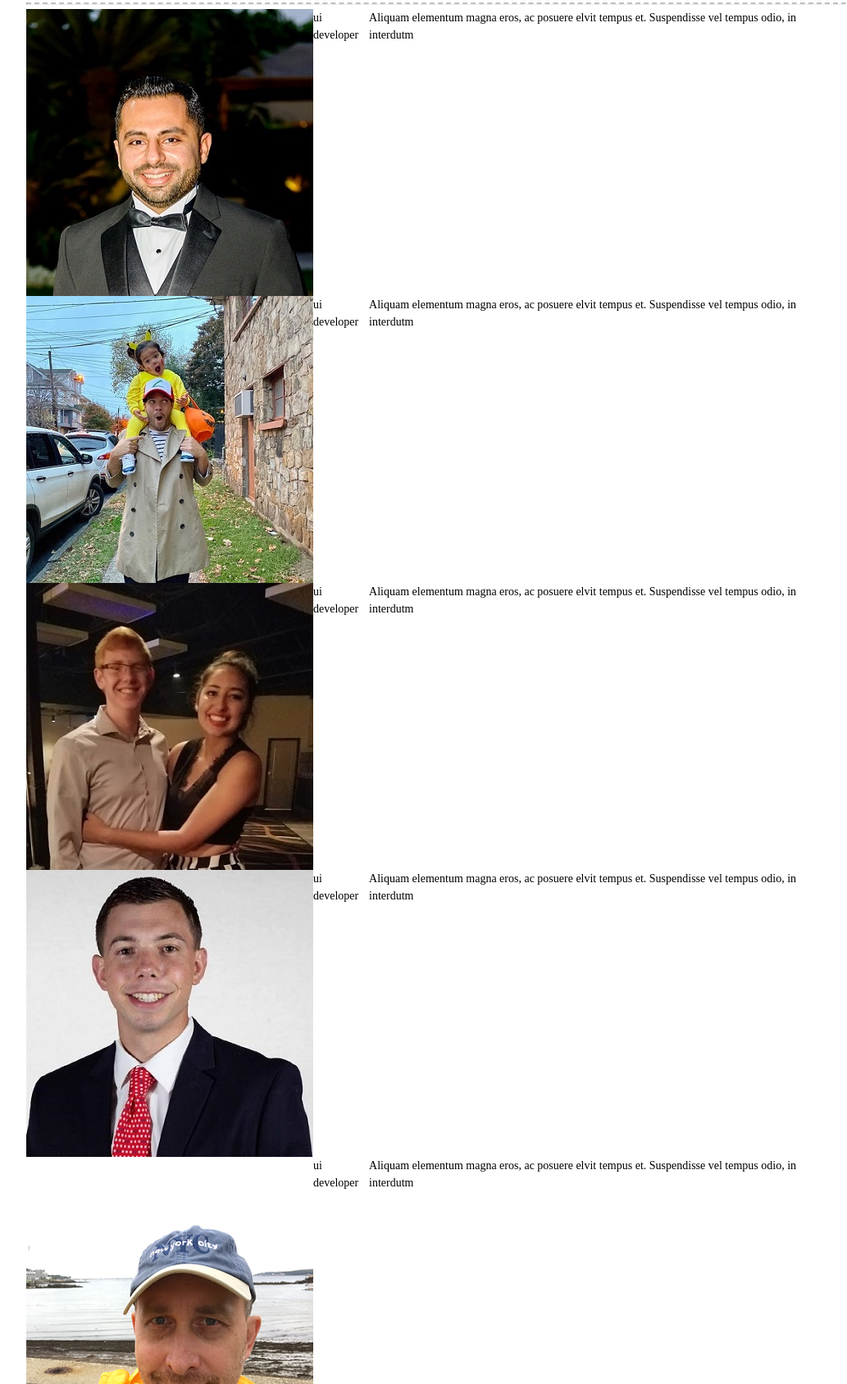
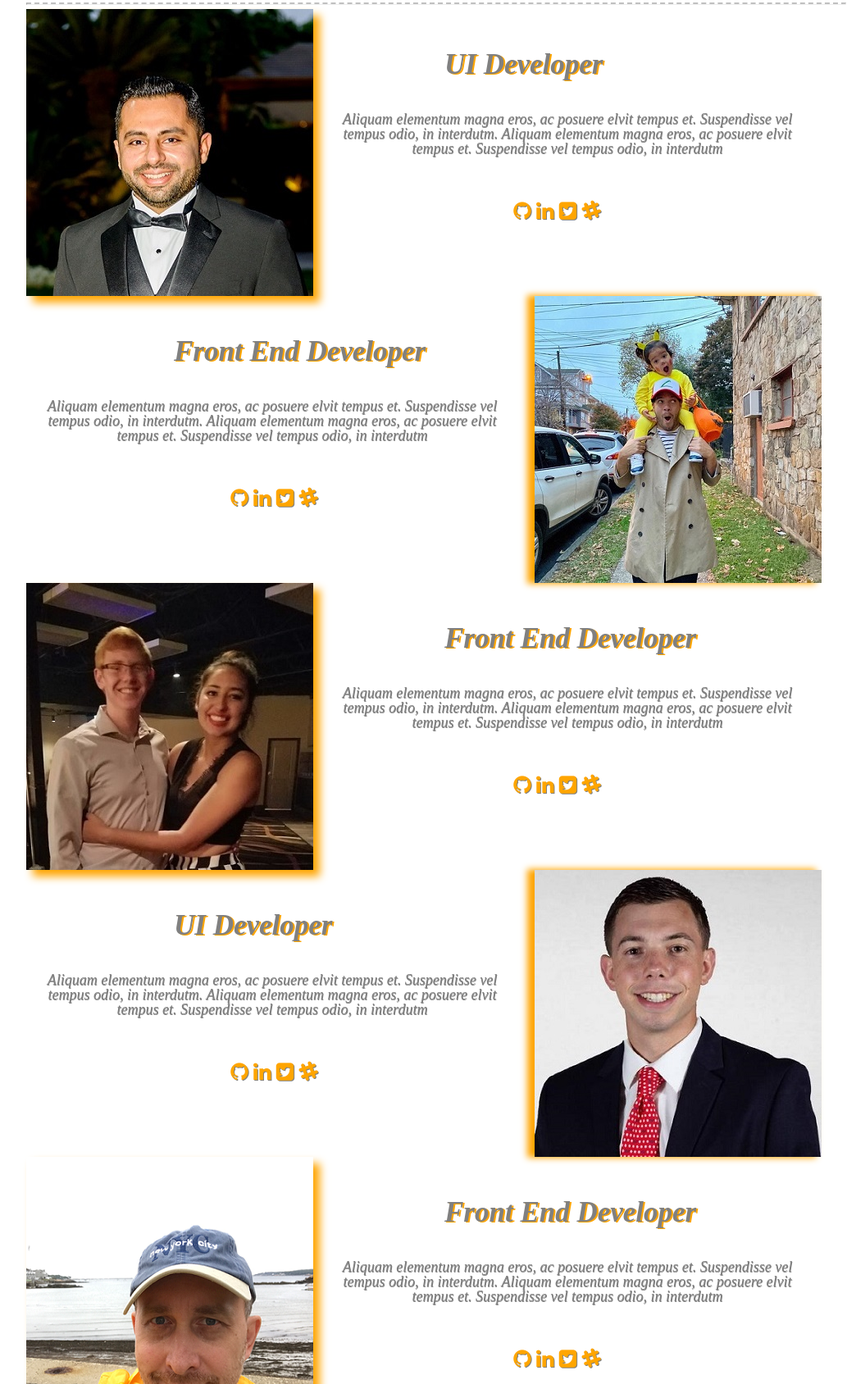
Before and after one commit to Refugee-Stories-PT-BW/ui, a plain HTML site: page about.html in a window 1280 px wide. Shown: the part 107-1795 px from the top of the page at 82% size, without its empty margins (108-1141 px from the left). Drawn offline with Linux system fonts and the light colour scheme.

Commit message:
Add files via upload

```diff
--- a/about.html
+++ b/about.html
@@ -31,57 +31,105 @@
           </nav>
           <hr>
 
-  <section>
+
+
 
           <div class="remon">
-          <img src="img/remon.jfif" >
-          <p>ui developer</p>
-          <p>Aliquam elementum magna eros, ac posuere elvit tempus et. Suspendisse vel tempus odio, in interdutm</p>
-              <i class="fab fa-github"></i>
-              <i class="fab fa-linkedin"></i>
+          <img class="remon1" src="img/remon.jfif" >
+
+        <div class="remon2">
+          <div class="dev">UI Developer</div>
+          <div class="bio">Aliquam elementum magna eros, ac posuere elvit tempus et.
+              Suspendisse vel tempus odio, in interdutm. Aliquam elementum magna eros, ac posuere elvit tempus et.
+              Suspendisse vel tempus odio, in interdutm</div>
+              <div class="icons"><i class="fa fa-github"></i>
+              <i class="fa fa-linkedin"></i>
+              <i class="fa fa-twitter-square"></i>
+              <i class="fa fa-slack"></i> </div>
+        </div>
+      </div>
+
+
+            <div class="ariel">
+
+                <div class="ariel2">
+          <div class="dev1">Front End Developer</div>
+          <div class="bio1">Aliquam elementum magna eros, ac posuere elvit tempus et.
+              Suspendisse vel tempus odio, in interdutm. Aliquam elementum magna eros, ac posuere elvit tempus et.
+              Suspendisse vel tempus odio, in interdutm</div>
+              <div class="icons"><i class="fa fa-github"></i>
+                <i class="fa fa-linkedin"></i>
+                <i class="fa fa-twitter-square"></i>
+                <i class="fa fa-slack"></i> </div>
+        </div>
+          <img class="ariel1" src="img/ariel.jfif">
             </div>
 
-            <div class="ariel">
-          <img src="img/ariel.jfif">
-          <p>ui developer</p>
-          <p>Aliquam elementum magna eros, ac posuere elvit tempus et. Suspendisse vel tempus odio, in interdutm</p>
-          <i class="fab fa-github"></i>
-          <i class="fab fa-linkedin"></i>
-        </div>
 
-        <div class="chase">
-        <img src="img/chase.jfif">
-        <p>ui developer</p>
-        <p>Aliquam elementum magna eros, ac posuere elvit tempus et. Suspendisse vel tempus odio, in interdutm</p>
-        <i class="fab fa-github"></i>
-              <i class="fab fa-linkedin"></i>
+            <div class="chase">
+
+        <img class="remon1" src="img/chase.jfif">
+        <div class="chase2">
+        <div class="dev">Front End Developer</div>
+        <div class="bio">Aliquam elementum magna eros, ac posuere elvit tempus et.
+            Suspendisse vel tempus odio, in interdutm. Aliquam elementum magna eros, ac posuere elvit tempus et.
+            Suspendisse vel tempus odio, in interdutm</div>
+            <div class="icons"><i class="fa fa-github"></i>
+              <i class="fa fa-linkedin"></i>
+              <i class="fa fa-twitter-square"></i>
+              <i class="fa fa-slack"></i> </div>
             </div>
+          </div>
 
               <div class="nathan">
-        <img src="img/nathan.jfif" >
-        <p>ui developer</p>
-        <p>Aliquam elementum magna eros, ac posuere elvit tempus et. Suspendisse vel tempus odio, in interdutm</p>
-     <i class="fab fa-github"></i>
-              <i class="fab fa-linkedin"></i>
+                  <div class="nathan2">
+        <div class="dev1">UI Developer</div>
+        <div class="bio1">Aliquam elementum magna eros, ac posuere elvit tempus et.
+            Suspendisse vel tempus odio, in interdutm. Aliquam elementum magna eros, ac posuere elvit tempus et.
+            Suspendisse vel tempus odio, in interdutm</div>
+            <div class="icons"><i class="fa fa-github"></i>
+              <i class="fa fa-linkedin"></i>
+              <i class="fa fa-twitter-square"></i>
+              <i class="fa fa-slack"></i> </div>
             </div>
+            <img class="nathan1" src="img/nathan.jfif" >
+          </div>
+
+
+
+
 
               <div class="vlad">
-      <img src="img/vlad.png" >
-      <p>ui developer</p>
-      <p>Aliquam elementum magna eros, ac posuere elvit tempus et. Suspendisse vel tempus odio, in interdutm</p>
-      <i class="fab fa-github"></i>
-      <i class="fab fa-linkedin"></i>
+      <img class="remon1" src="img/vlad.png" >
+      <div class="vlad2">
+      <div class="dev">Front End Developer </div>
+      <div class="bio">Aliquam elementum magna eros, ac posuere elvit tempus et.
+          Suspendisse vel tempus odio, in interdutm. Aliquam elementum magna eros, ac posuere elvit tempus et.
+          Suspendisse vel tempus odio, in interdutm</div>
+          <div class="icons"><i class="fa fa-github"></i>
+            <i class="fa fa-linkedin"></i>
+            <i class="fa fa-twitter-square"></i>
+            <i class="fa fa-slack"></i> </div>
+    </div>
     </div>
 
       <div class="lindsey">
-      <img src="img/lindsey.png" >
-      <p>ui developer</p>
-      <p>Aliquam elementum magna eros, ac posuere elvit tempus et. Suspendisse vel tempus odio, in interdutm</p>
-      <i class="fab fa-github"></i>
-      <i class="fab fa-linkedin"></i>
+          <div class="lindsey2">
+      <div class="dev1">Team Lead</div>
+      <div class="bio1">Aliquam elementum magna eros, ac posuere elvit tempus et.
+         Suspendisse vel tempus odio, in interdutm. Aliquam elementum magna eros, ac posuere elvit tempus et.
+         Suspendisse vel tempus odio, in interdutm</div>
+         <div class="icons"><i class="fa fa-github"></i>
+          <i class="fa fa-linkedin"></i>
+          <i class="fa fa-twitter-square"></i>
+          <i class="fa fa-slack"></i> </div>
+      </div>
+      <img class="lindsey1" src="img/lindsey.png" >
       </div>
 
-    </section>
+
+
+
   </div><!-- container -->
 
   <footer class="footer">
```
Also changed, not shown: index.html (line endings or trailing spaces), 2 other files.
